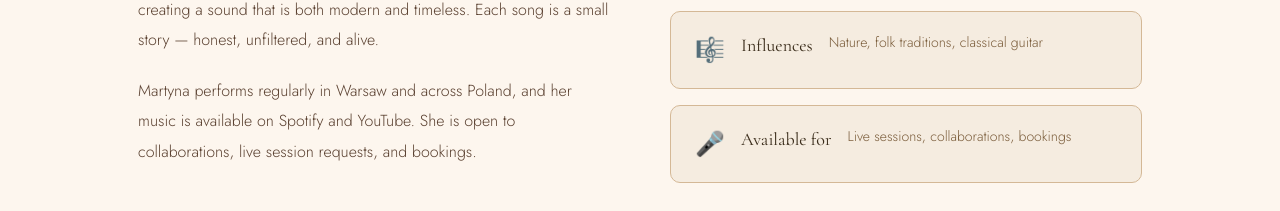
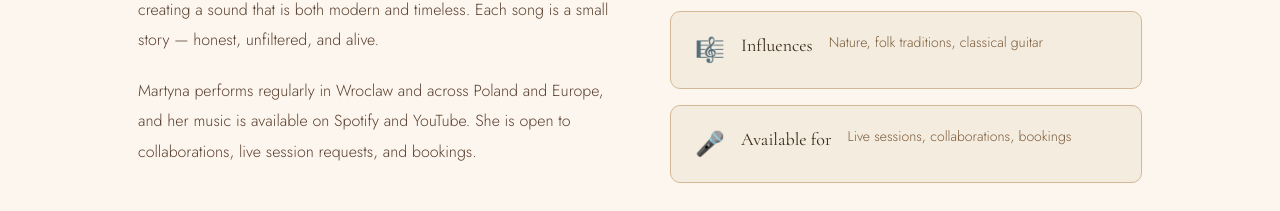
Before and after one commit to ulasfe/MartynaBellini, an Angular app in the folder MartynaBellini/: page /about in a window 1280 px wide. Shown: the part 741-952 px from the top of the page. Built offline with nearby package versions, Linux system fonts and the light colour scheme.

Commit message:
about page changed v1

```diff
--- a/MartynaBellini/src/app/pages/about/about.component.html
+++ b/MartynaBellini/src/app/pages/about/about.component.html
@@ -16,7 +16,7 @@
     <div class="about-bio">
       <p>Martyna Bellini began playing guitar at the age of 12, drawn to the warmth and intimacy of acoustic music. Influenced by the sounds of the Polish countryside and the quiet of forest mornings, her compositions are deeply rooted in nature and personal experience.</p>
       <p>Her style blends fingerstyle technique with delicate vocal harmonies, creating a sound that is both modern and timeless. Each song is a small story — honest, unfiltered, and alive.</p>
-      <p>Martyna performs regularly in Warsaw and across Poland, and her music is available on Spotify and YouTube. She is open to collaborations, live session requests, and bookings.</p>
+      <p>Martyna performs regularly in Wroclaw and across Poland and Europe, and her music is available on Spotify and YouTube. She is open to collaborations, live session requests, and bookings.</p>
     </div>
 
     <div class="about-facts">
```
